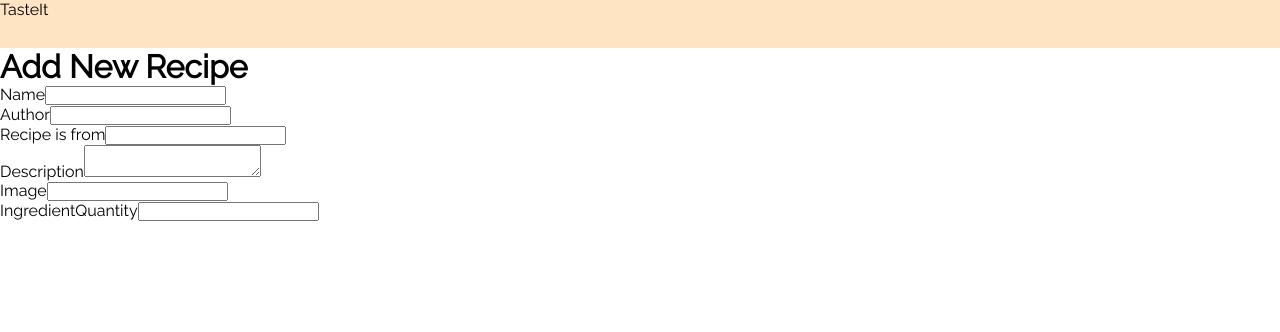
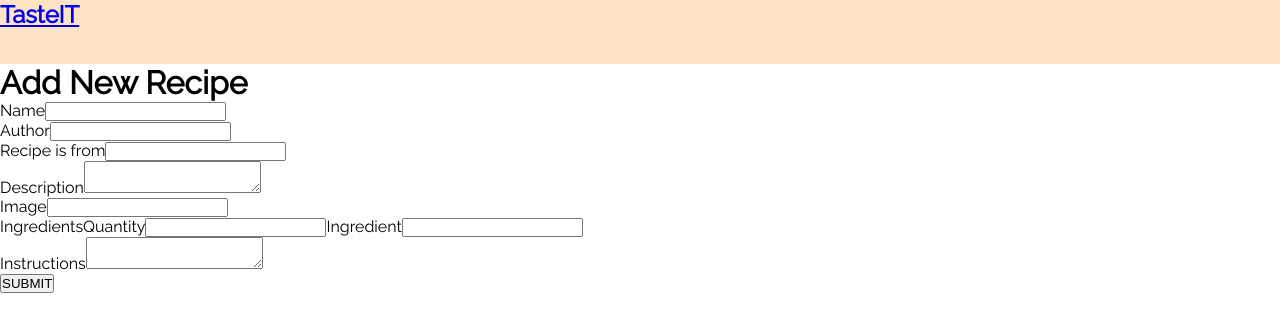
Before and after one commit to LinhLe2307/TasteIT_React, a React (Create React App) app: page /add-recipes in a window 1280 px wide. Shown: the top 332 px of the page. Built offline with nearby package versions, Linux system fonts and the light colour scheme; the HTML template or start-up script is replaced by a standard one.

Commit message:
Add axios post

```diff
--- /dev/null
+++ b/db.json
@@ -0,0 +1,5 @@
+{
+  "notes": [
+
+  ]
+}
--- a/package.json
+++ b/package.json
@@ -6,6 +6,7 @@
     "@testing-library/jest-dom": "^5.16.4",
     "@testing-library/react": "^13.2.0",
     "@testing-library/user-event": "^13.5.0",
+    "axios": "^0.27.2",
     "react": "^18.1.0",
     "react-dom": "^18.1.0",
     "react-router-dom": "^6.3.0",
@@ -13,6 +14,7 @@
     "web-vitals": "^2.1.4"
   },
   "scripts": {
+    "server": "json-server -p3010 --watch db.json",
     "start": "react-scripts start",
     "build": "react-scripts build",
     "test": "react-scripts test",
@@ -35,5 +37,8 @@
       "last 1 firefox version",
       "last 1 safari version"
     ]
+  },
+  "devDependencies": {
+    "json-server": "^0.17.0"
   }
 }
--- a/src/components/AddRecipes.js
+++ b/src/components/AddRecipes.js
@@ -1,35 +1,75 @@
-import React from 'react'
+import { React, useState } from 'react';
+import axios from 'axios';
 
 const AddRecipes = () => {
+  const [recipes, setRecipes] = useState({
+    name: "",
+    author: "",
+    country: "",
+    description: "",
+    image: "",
+    instructions: ""
+  });
+  const [ingredients, setIngredients] = useState({
+    quantity: "",
+    ingredient: ""
+  })
+
+  const inputHandler = (e) => {
+    setRecipes(() => ({
+      ...recipes,
+      [e.target.name]: e.target.value
+    }));
+    setIngredients(() => ({
+      ...ingredients,
+      [e.target.name]: e.target.value,
+    }));
+  }
+  const addSubmitHandler = (event) => {
+    event.preventDefault();
+    axios
+      .post("http://localhost:3010/notes", recipes, ingredients)
+      .then(res => console.log("success", res))
+      .catch(error => console.log("error", error))
+  }
+
   return (
     <div>
       <h1>Add New Recipe</h1>
+      <form onChange={inputHandler} onSubmit={addSubmitHandler}>
         <div>
-        <label>Name</label>
-        <input type="text" />
+          <label htmlFor="name">Name</label>
+          <input type="text" id="name" name="name" />
         </div>
         <div>
-        <label>Author</label>
-        <input type="text" />
+          <label htmlFor="author">Author</label>
+          <input type="text" id="author" name="author" />
         </div>
         <div>
-        <label>Recipe is from</label>
-        <input type="text" />
+          <label htmlFor="country">Recipe is from</label>
+          <input type="text" id="country" name="country" />
         </div>
         <div>
-        <label>Description</label>
-        <textarea type="text" />
+          <label htmlFor="description">Description</label>
+          <textarea type="text" id="description" name="description" />
         </div>
         <div>
-        <label>Image</label>
-        <input type="text" />
+          <label htmlFor="image">Image</label>
+          <input type="text" id="image" name="image" />
         </div>
         <div>
-        <label>Ingredient</label>
-        <label>Quantity</label>
-        <input type="text" />
+          <label>Ingredients</label>
+          <label htmlFor="quantity">Quantity</label>
+          <input type="text" id="quantity" name="quantity" />
+          <label htmlFor="ingredient">Ingredient</label>
+          <input type="text" id="ingredient" name="ingredient" />
         </div>
-
+        <div>
+          <label htmlFor="instructions">Instructions</label>
+          <textarea id="instructions" name="instructions" />
+        </div>
+        <button type="submit">SUBMIT</button>
+      </form>
     </div>
   )
 }
--- a/src/components/Header.js
+++ b/src/components/Header.js
@@ -1,8 +1,11 @@
 import React from 'react'
+import { Link } from 'react-router-dom'
 
 const Header = () => {
   return (
-    <header>TasteIt</header>
+    <header>
+      <h2><Link to="/">TasteIT</Link></h2>
+    </header>
   )
 }
 
--- a/src/components/Main.js
+++ b/src/components/Main.js
@@ -2,6 +2,7 @@ import React from 'react'
 import { Outlet } from "react-router-dom"
 
 const Main = () => {
+
     return (
         <main>
             <Outlet />
--- a/src/index.css
+++ b/src/index.css
@@ -10,7 +10,7 @@ body {
 }
 
 header {
-  height: 3rem;
+  height: 4rem;
   background-color: bisque;
 }
 
```
Also changed, not shown: 1 other file (tests, documents, lock files or other folders). Lines whose indentation alone changed are shown as unchanged.
